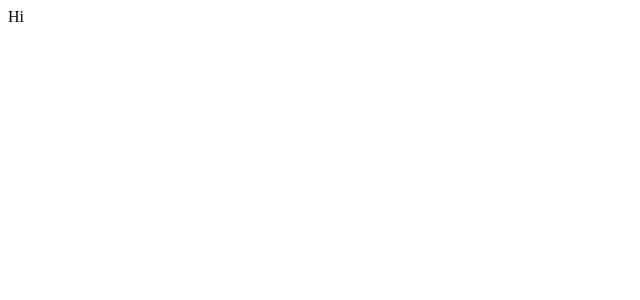
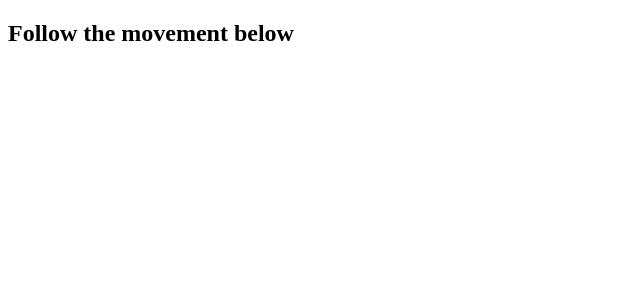
Before and after one commit to tech-for-better/Pell-Ensemble-MM, a React (Create React App) app: page / in a window 1280 px wide. Shown: the top 300 px of the page, without its empty margins (0-640 px from the left). Built offline with nearby package versions, Linux system fonts and the light colour scheme.

Commit message:
add styled components to start instructions page
Co-authored by: Maryam Ghorbani <ghorbani.maryam6688@gmail.com>

```diff
--- a/package.json
+++ b/package.json
@@ -9,6 +9,7 @@
     "react": "^17.0.2",
     "react-dom": "^17.0.2",
     "react-scripts": "4.0.3",
+    "styled-components": "^5.3.0",
     "web-vitals": "^1.0.1"
   },
   "scripts": {
--- a/src/App.js
+++ b/src/App.js
@@ -1,9 +1,10 @@
 import React from 'react';
+import LearnLoops from './pages/learnByMovement/LearnLoops';
 
 function App() {
   return (
     <div className="App">
-      Hi
+      <LearnLoops />
     </div>
   );
 }
--- a/src/components/StartInstructions.js
+++ b/src/components/StartInstructions.js
@@ -1,9 +1,19 @@
 import React from 'react'
+import styled from 'styled-components';
 
 export default function StartInstructions() {
     return (
         <div>
-
+            <StartHeader>
+            <h2 className="instructions">Follow the movement below</h2>
+            </StartHeader>
         </div>
     )
 }
+
+const StartHeader = styled.div`
+
+.instructions {
+    font-size: 1.5rem;
+}
+`;
--- a/src/pages/learnByMovement/learnLoops.js
+++ b/src/pages/learnByMovement/learnLoops.js
@@ -1 +1,10 @@
 import React from 'react';
+import StartInstructions from '../../components/StartInstructions'
+
+export default function LearnLoops() {
+    return (
+    <div>
+        <StartInstructions />
+    </div>
+    )
+}
```
Also changed, not shown: 1 other file (tests, documents, lock files or other folders).
